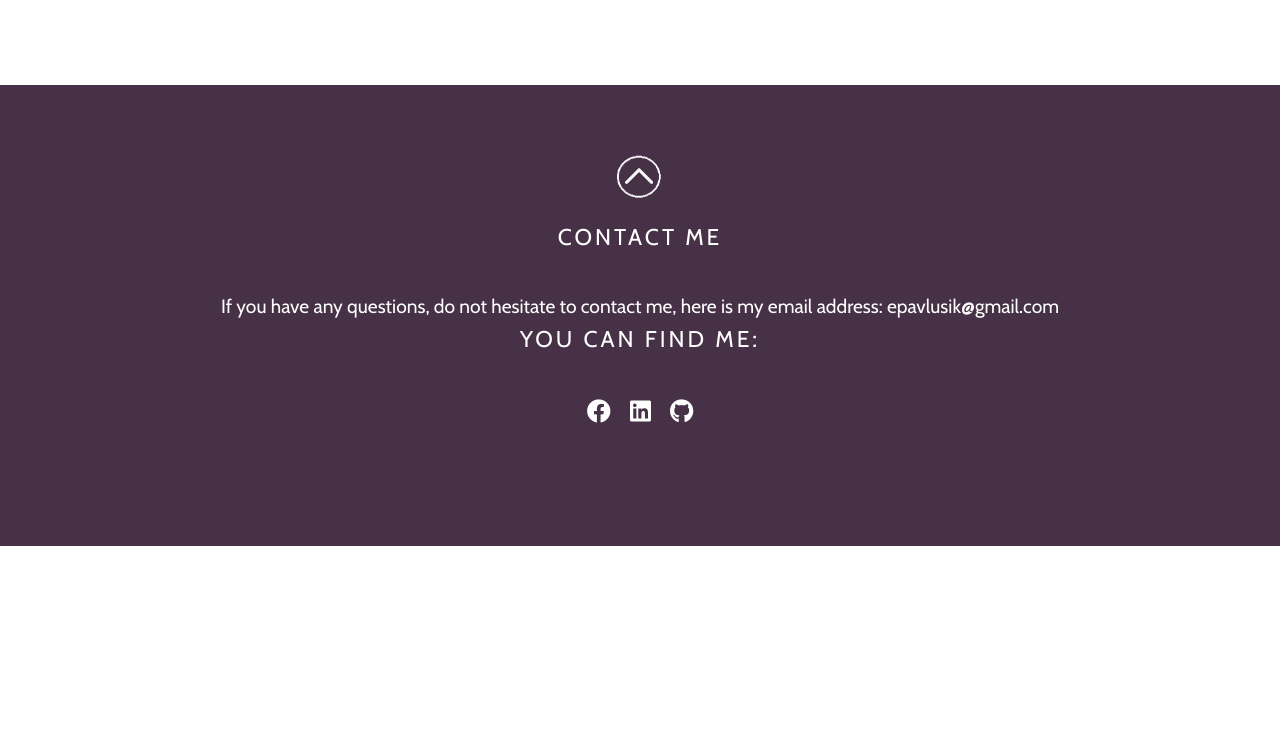
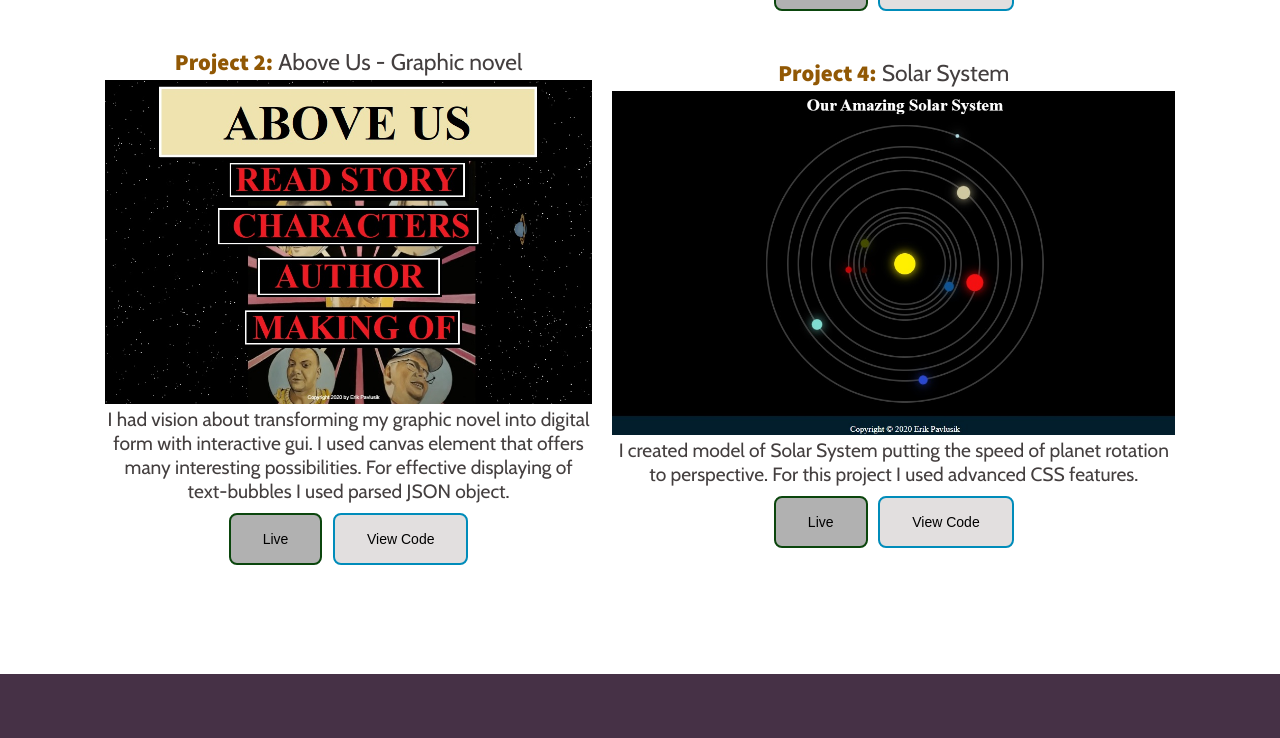
Before and after one commit to epavlusik/portfolio, a plain HTML site: page index.html in a window 1280 px wide. Shown: the part 1938-2676 px from the top of the page. Before the commit the page ends 2484 px from the top, so only its background shows below. Drawn offline with nearby package versions, Linux system fonts and the light colour scheme; a web font is replaced by a local one.

Commit message:
new project added

```diff
--- a/index.html
+++ b/index.html
@@ -59,9 +59,10 @@
         <!-- About Text -->
         </div>
     </section>
-    <!-- Portfolio Section-->
+      <!-- Portfolio Section-->
     <section class="Portfolio" id="Portfolio">
         <!-- <div class="container"> -->
+        <div class="column">
           <div class="Project-box"> <!--Erik Pavlusik personal Website-->
             <h2>
                 <span class="project">Project 1:</span> Personal Website</h2>
@@ -84,6 +85,8 @@
                 <button class="btn-live" onclick="location.href='https://aboveusnovel.com/';">Live</button>
                 <button class="btn-code" onclick="location.href='https://github.com/epavlusik/aboveusnovel';">View Code</button>
             </div>
+        </div>
+        <div class="column">
            <div class="Project-box"> <!--Anita Pavlusikova Gallery-->
             <h2>
                 <span class="project">Project 3:</span> Art Gallery</h2>
@@ -94,6 +97,17 @@
             </p>
                 <button class="btn-live" onclick="location.href='https://anitapavlusikova.com';">Live</button>
                 <button class="btn-code" onclick="location.href='https://github.com/epavlusik/Anitapavlusikovawebsite';">View Code</button>
+            </div>
+            <div class="Project-box"> <!--Solar System Model-->
+                <h2>
+                    <span class="project">Project 4:</span> Solar System</h2>
+                <img src="images/solarsystem.jpg" alt="">
+                <p>I created model of Solar System putting the speed of planet rotation to perspective.
+                    For this project I used advanced CSS features.
+                </p>
+                    <button class="btn-live" onclick="location.href='https://epavlusik.github.io/solarsystemlive/';">Live</button>
+                    <button class="btn-code" onclick="location.href='https://github.com/epavlusik/solarsystemlive';">View Code</button>
+                </div>
             </div>
          </div>
         <!-- </div> -->
```
